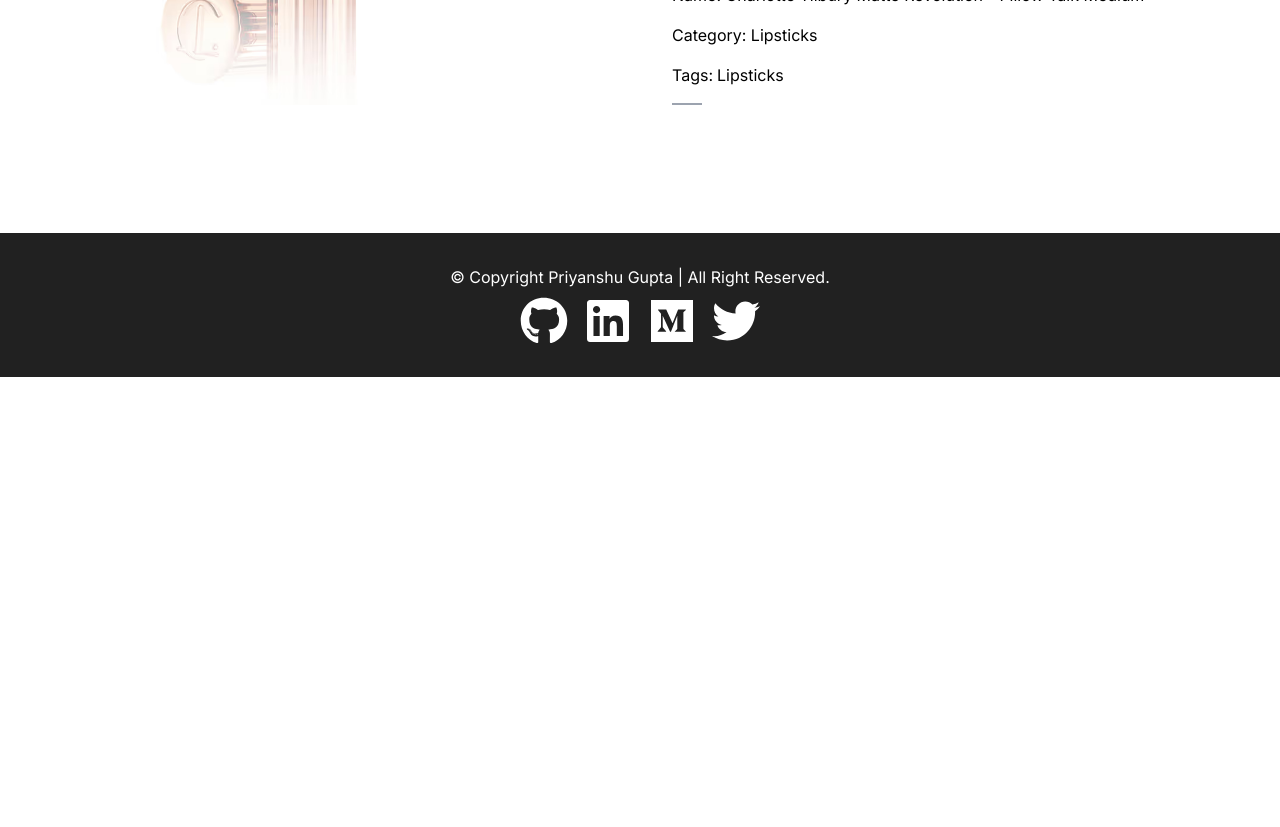
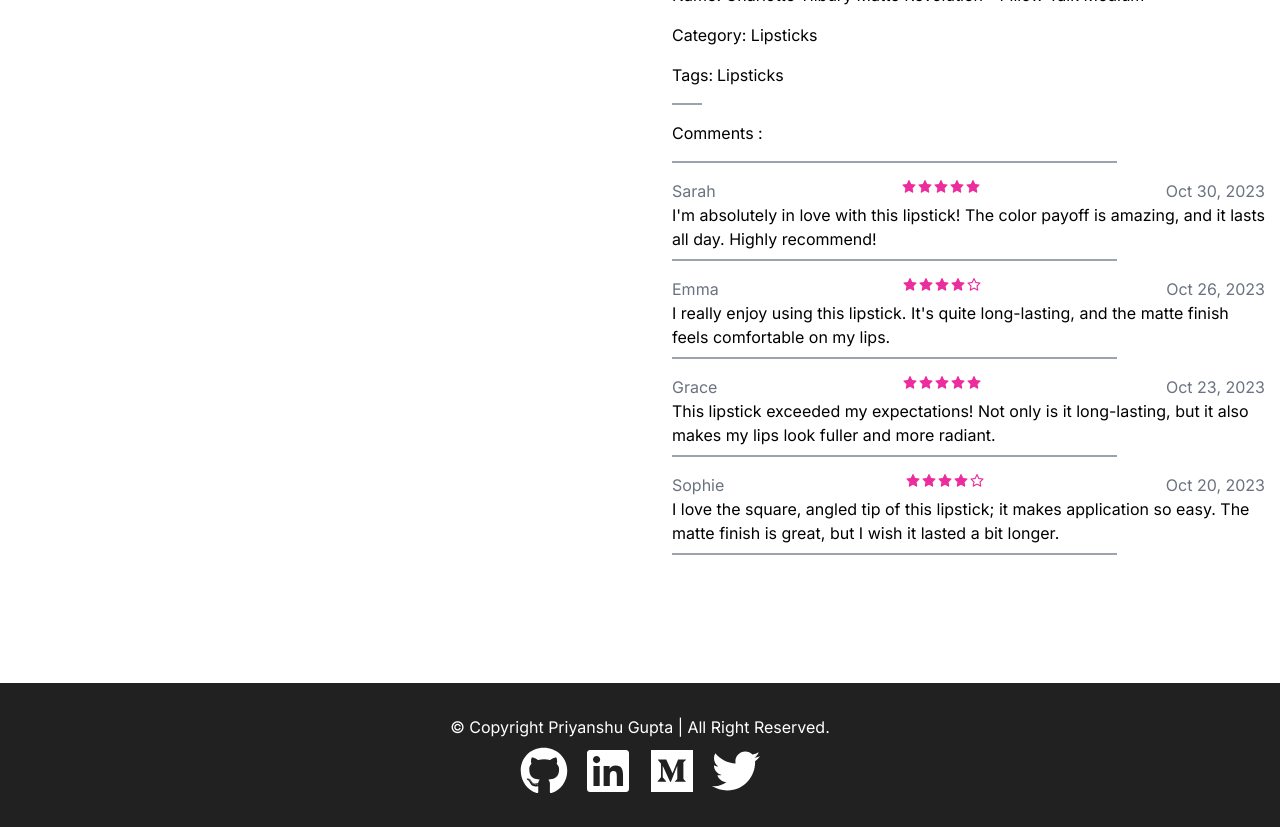
Before and after one commit to Priyanshu0007/cosmictics, a Next.js app: page /details/1 in a window 1280 px wide. Shown: the part 880-1707 px from the top of the page. Before the commit the page ends 1257 px from the top, so only its background shows below. Built offline with nearby package versions, Linux system fonts and the light colour scheme.

Commit message:
comments added

```diff
--- a/src/app/blog/[id]/page.tsx
+++ b/src/app/blog/[id]/page.tsx
@@ -5,7 +5,11 @@ import { useParams } from 'next/navigation';
 import {FaFacebookSquare, FaInstagram, FaTwitter,FaCopy} from "react-icons/fa"
 import Link from 'next/link';
 import SimilarBlogCard from '@/components/SimilarBlogCard';
+import { comment } from 'postcss';
+import Comment from '@/components/Comment';
+import { scrollToSection } from '@/utils/helper';
 interface comments{
+    id:number
     name:string;
     date:string;
     comment:string;
@@ -60,7 +64,7 @@ const page = () => {
                 <div className='space-y-4'>
                     <div className='flex space-between justify-between'>
                         <div className='flex items-center text-accent'>
-                            <p className='text-gray-400 text-[13px] ml-2 hover:text-accent cursor-pointer'>({blogData.comments.length} {`comment${blogData.comments.length>1?'s':''}`})</p>
+                            <p onClick={()=>scrollToSection("comment")} className='text-gray-400 text-[13px] ml-2 hover:text-accent cursor-pointer'>({blogData.comments.length} {`comment${blogData.comments.length>1?'s':''}`})</p>
                         </div>
                         <div className="flex gap-1 items-center ">
                             Share: {" "}
@@ -74,6 +78,11 @@ const page = () => {
                     </div>
                     <div className='text-gray-500 text-[18px]'>
                         <div dangerouslySetInnerHTML={{ __html: htmlBody.innerHTML }} />
+                    </div>
+                    <h2 id="comment">Comments :</h2>
+                    <div className="w-3/4 h-[2px] bg-gray-400" />
+                    <div>
+                        {blogData.comments.map((com)=><Comment key={com.id} name={com.name} date={com.date} comment={com.comment} rating={6}/>)}
                     </div>
                 </div>
                 <div className='flex flex-col space-y-4'>
--- a/src/app/details/[id]/page.tsx
+++ b/src/app/details/[id]/page.tsx
@@ -6,6 +6,8 @@ import Link from 'next/link';
 import { AiFillStar, AiOutlineHeart, AiOutlineShoppingCart, AiOutlineStar } from 'react-icons/ai';
 import {FaFacebookSquare, FaInstagram, FaTwitter,FaCopy} from "react-icons/fa"
 import {MdCompareArrows} from 'react-icons/md'
+import Comment from '@/components/Comment';
+import { scrollToSection } from '@/utils/helper';
 interface comment{
     id:number;
     customer:string;
@@ -79,13 +81,13 @@ const DetailPage = () => {
         <div className='container pt-8'>
             <div className='grid md:grid-cols-2 gap-16'>
                 <div>
-                    <img className='w-full h-full' src={productData?.img}  alt={productData?.name}/>
+                    <img className='w-full ' src={productData?.img}  alt={productData?.name}/>
                 </div>
                 <div className='space-y-4'>
                 <div className='flex space-between justify-between'>
                         <div className='flex flex-col lg:flex-row justify-around items-center text-accent'>
                             {getRating()}
-                            <p className='text-gray-400 text-[13px] ml-2 hover:text-accent cursor-pointer'>({productData.comment.length} customer review)</p>
+                            <p onClick={()=>scrollToSection("comment")} className='text-gray-400 text-[13px] ml-2 hover:text-accent cursor-pointer'>({productData.comment.length} customer review)</p>
                         </div>
                         <div className="flex gap-1 items-center ">
                             Share: {" "}
@@ -123,7 +125,9 @@ const DetailPage = () => {
                         <div key={item}>{item}</div>))}
                     </div>
                     <div className="w-[30px] h-[2px] bg-gray-400" />
-
+                    <h2 id='comment'>Comments :</h2>
+                    <div className="w-3/4 h-[2px] bg-gray-400" />
+                    {productData.comment.map((com)=><Comment key={com.id} name={com.customer} date={com.date} comment={com.review} rating={com.rating}/>)}
                 </div>
             </div>
         </div>
--- a/src/components/BlogSection.tsx
+++ b/src/components/BlogSection.tsx
@@ -1,6 +1,7 @@
 import React from 'react'
 import BlogCard from './BlogCard'
 import data from "@/utils/blogData"
+
 const BlogSection = () => {
   return (
     <div id="blog"  className='container pt-32 '>
--- /dev/null
+++ b/src/components/Comment.tsx
@@ -0,0 +1,44 @@
+import React from 'react'
+import { AiFillStar, AiOutlineStar } from 'react-icons/ai';
+
+interface ICom{
+    name:string;
+    date:string;
+    comment:string;
+    rating:number;
+}
+const getRating=(innn:number)=>{
+    switch (innn) {
+        case 0:
+            return(<div className='flex justify-center text-accent '><AiOutlineStar/><AiOutlineStar/><AiOutlineStar/><AiOutlineStar/><AiOutlineStar/></div>)
+        case 1:
+            return(<div className='flex justify-center text-accent '><AiFillStar/><AiOutlineStar/><AiOutlineStar/><AiOutlineStar/><AiOutlineStar/></div>)
+        case 2:
+            return(<div className='flex justify-center text-accent '><AiFillStar/><AiFillStar/><AiOutlineStar/><AiOutlineStar/><AiOutlineStar/></div>)
+        case 3:
+            return(<div className='flex justify-center text-accent '><AiFillStar/><AiFillStar/><AiFillStar/><AiOutlineStar/><AiOutlineStar/></div>)
+        case 4:
+            return(<div className='flex justify-center text-accent '><AiFillStar/><AiFillStar/><AiFillStar/><AiFillStar/><AiOutlineStar/></div>)
+        case 5:
+            return(<div className='flex justify-center text-accent '><AiFillStar/><AiFillStar/><AiFillStar/><AiFillStar/><AiFillStar/></div>)
+        default:
+            return <div></div>
+    }
+}
+const Comment = ({name,date,comment,rating}:ICom) => {
+  return (
+    <div className='mt-2'>
+        <div className='flex justify-between mt-1'>
+            <p className='text-gray-500'>{name}</p>
+            <p>{getRating(rating)}</p>
+            <p className='text-gray-500'>{date}</p>
+        </div>
+        <div>
+            <p>{comment}</p>
+        </div>
+        <div className="w-3/4 h-[2px] bg-gray-400 mt-2" />
+    </div>
+  )
+}
+
+export default Comment
--- a/src/components/NavBar.tsx
+++ b/src/components/NavBar.tsx
@@ -3,7 +3,6 @@ import Link from 'next/link';
 import React from 'react'
 import {RxHamburgerMenu} from "react-icons/rx";
 import {RiShoppingBagLine} from "react-icons/ri";
-import {BiSearchAlt2} from "react-icons/bi"
 import { useAppSelector } from '@/redux/hook';
 import { scrollToSection } from '@/utils/helper';
 import Image from 'next/image';
--- a/src/components/NewArrival.tsx
+++ b/src/components/NewArrival.tsx
@@ -12,7 +12,7 @@ interface IProduct{
     sale:boolean|undefined;
 }
 const whisper=Whisper({subsets:["latin"],weight:["400"]});
-const tabsData=["All","Skin","Lipsticks","Face","Eyes"];
+const tabsData=["All","Skin","Lipsticks","Brows","Eyes"];
 const NewArrival = ({setSelectedTab,selectedTab}:any) => {
 
     const [data,setData]=useState([]);
@@ -26,12 +26,13 @@ const NewArrival = ({setSelectedTab,selectedTab}:any) => {
     const handleTab=(index:number)=>{
         const category=tabsData[index].toLowerCase();
         setSelectedTab(index);
-        if(category==="all"||index===selectedTab){setData(shuffleArray(Data).slice(0,15));return;}
+        if(category==="all"){setData(shuffleArray(Data).slice(0,15));return;}
         const filterData=Data.filter((item)=>item.category.includes(category));
         setData(shuffleArray(filterData));
     }
+    useEffect(()=>{handleTab(selectedTab)},[selectedTab])
   return (
-    <div id="shop"  className='container pt-32'>
+    <div id="shop" className='container pt-32'>
         <div className='text-center'>
             <h3 className={`${whisper.className} text-[40px] text-gray-500`}>For your beauty</h3>
             <h2 className='font-semibold text-5xl'>New Arrival</h2>
```
Also changed, not shown: src/utils/blogData.ts (+8 -0 lines).
